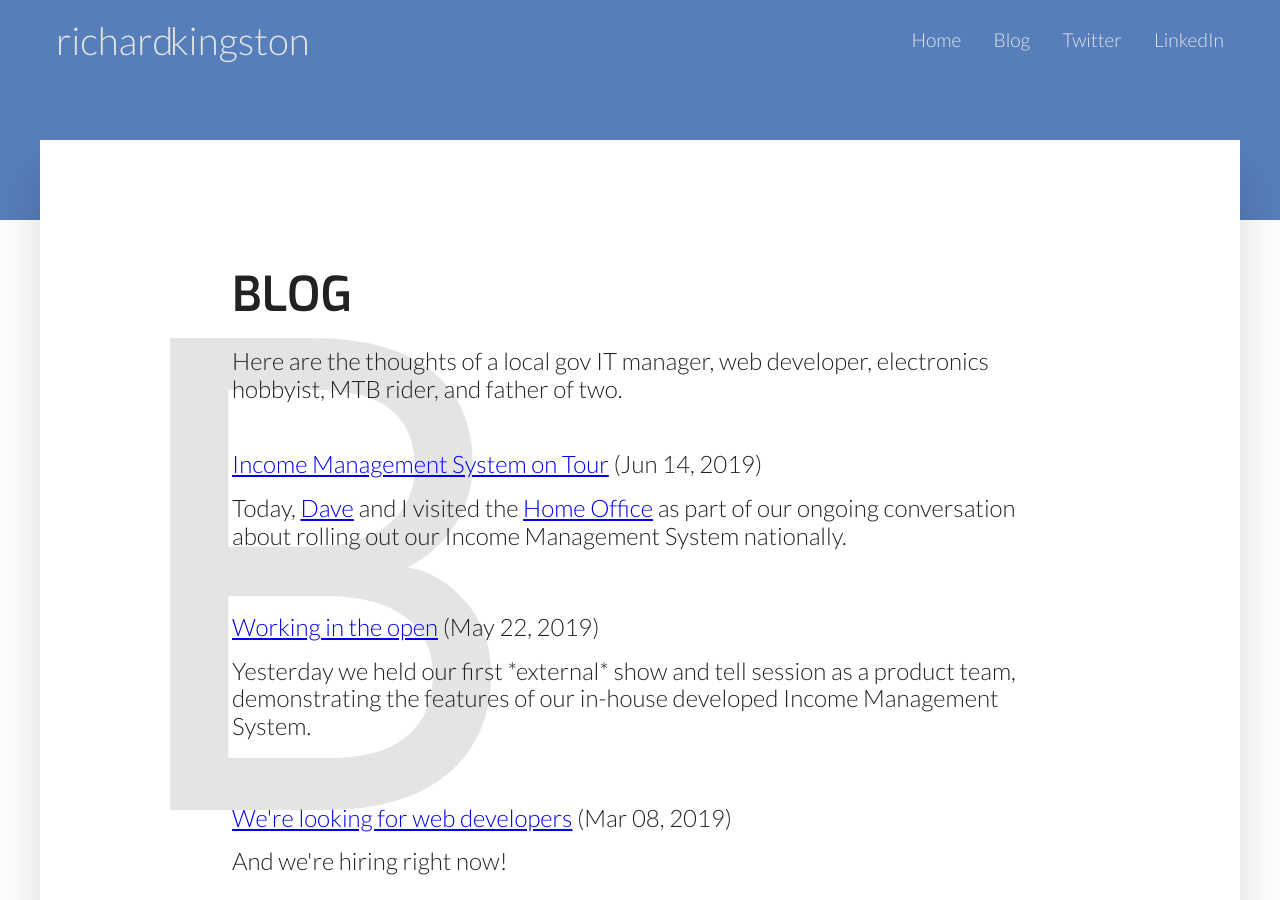
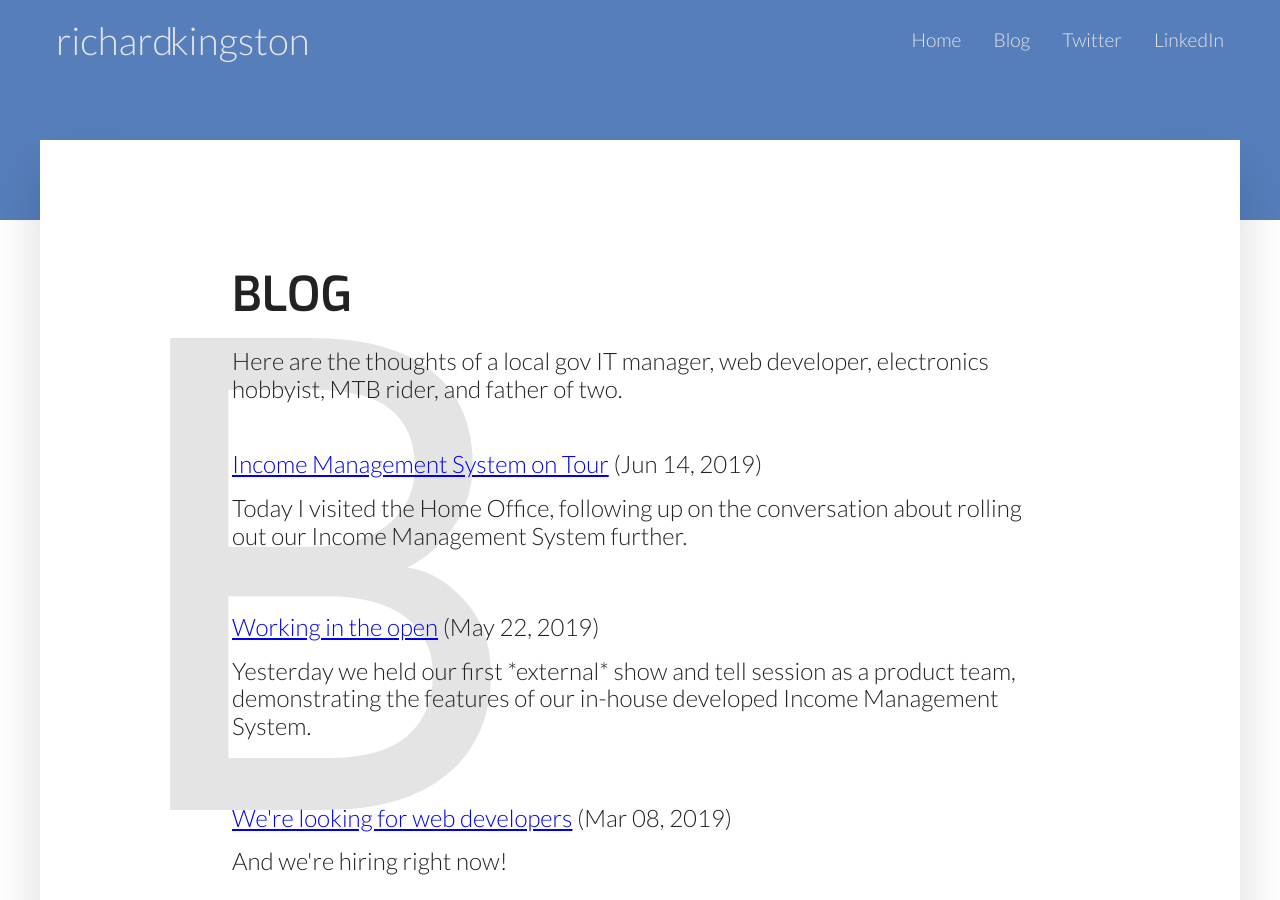
Before and after one commit to kingstonrichard/kingstonrichard.uk, a Jekyll site: the page built from blog/index.html, in a window 1280 px wide and 900 px high. Built offline with Jekyll 4.4.1, drawn with Linux system fonts in a browser that asks for light colours; nearby versions of some CDN libraries.

Commit message:
Added intro to IMS on tour

```diff
--- a/_posts/2019-06-14-income-management-system-on-tour.markdown
+++ b/_posts/2019-06-14-income-management-system-on-tour.markdown
@@ -3,11 +3,10 @@ layout: post
 title:  "Income Management System on Tour"
 date:   2019-06-14
 categories: work
-intro:
+intro: Today I visited the Home Office, following up on the conversation about rolling out our Income Management System further.
 ---
-Today, [Dave](https://twitter.com/davidrob2002) and I visited the [Home Office](https://www.gov.uk/government/organisations/home-office) as part of our ongoing conversation about rolling out our Income Management System nationally.
 
-We met with colleagues from the Local Gov Collaboration Unit (part of the Ministry of Housing, Culture and Local Government) and the Gov.UK Pay Product Team (part of the Government Digital Service) - specifically [Ben Cheetham](https://twitter.com/bforben), [Adam Thoulass](https://twitter.com/AdamThoulass), [Egle Uzkuraityte](https://twitter.com/egle_a_ieva), [Katie Bates](https://uk.linkedin.com/in/katie-bates-a053b236), [Miriam Raines](https://twitter.com/MiriamAliceR) and [Richard Blake](https://uk.linkedin.com/in/richardblake86) joined via Google Hangout.
+[Dave](https://twitter.com/davidrob2002) and I met with colleagues from the Local Gov Collaboration Unit (part of the Ministry of Housing, Culture and Local Government) and the Gov.UK Pay Product Team (part of the Government Digital Service) - specifically [Ben Cheetham](https://twitter.com/bforben), [Adam Thoulass](https://twitter.com/AdamThoulass), [Egle Uzkuraityte](https://twitter.com/egle_a_ieva), [Katie Bates](https://uk.linkedin.com/in/katie-bates-a053b236), [Miriam Raines](https://twitter.com/MiriamAliceR) and [Richard Blake](https://uk.linkedin.com/in/richardblake86) joined via Google Hangout.
 
 ![Home Office building](https://upload.wikimedia.org/wikipedia/commons/6/67/Marsham_Street.jpg)
 
```
